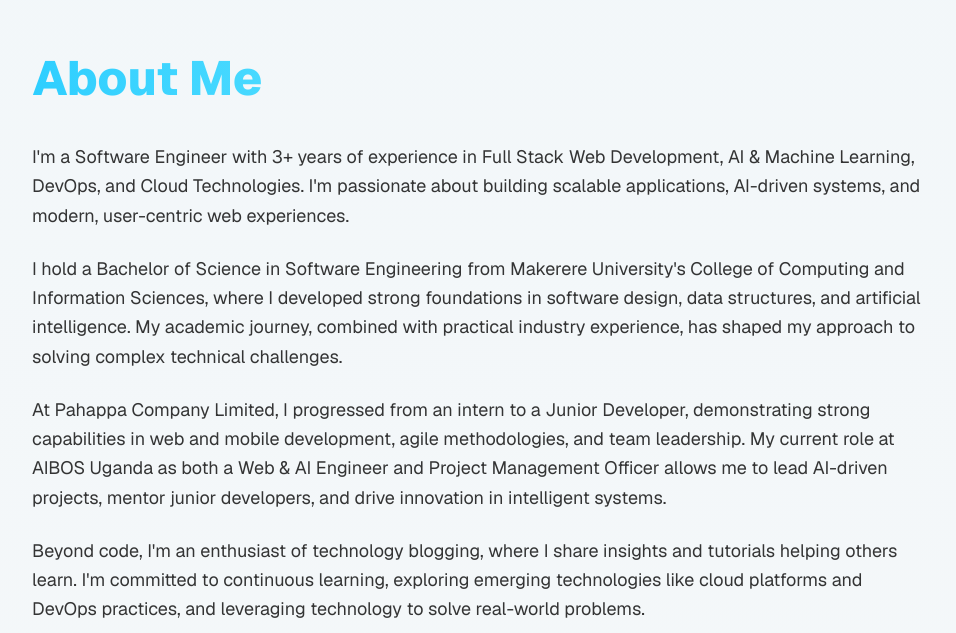
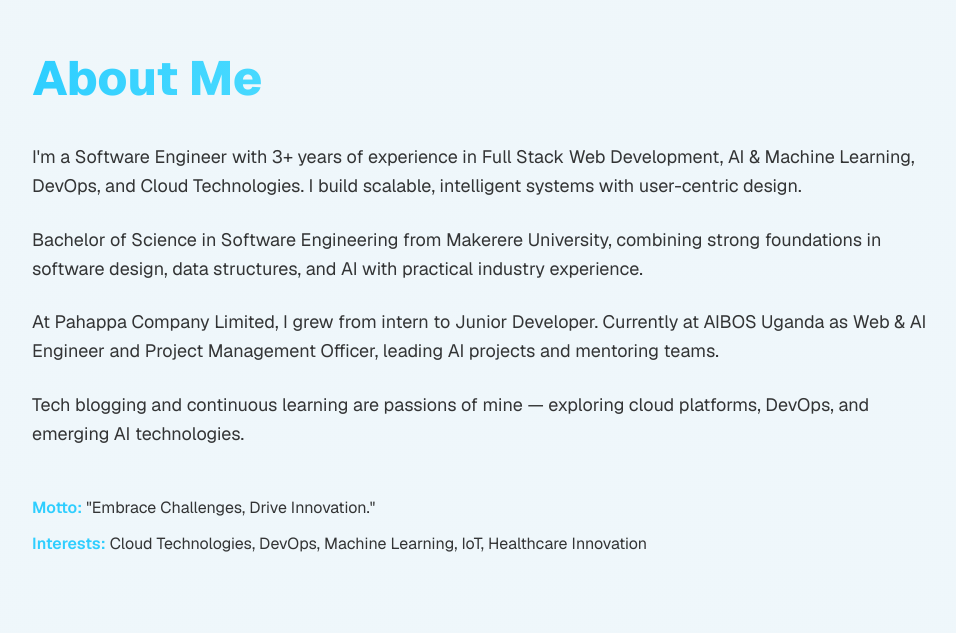
Before and after one commit to NahuriraClintonie/personal-portfolio, a Next.js app: page / in a window 1280 px wide. Shown: the part 907-1540 px from the top of the page, without its empty margins (160-1116 px from the left). Built offline with nearby package versions, Linux system fonts and the light colour scheme.

Commit message:
ui: improve the design of the about section

```diff
--- a/components/about.tsx
+++ b/components/about.tsx
@@ -1,27 +1,35 @@
 const About = () => {
   return (
-    <section id="about" className="py-24 px-6 bg-gradient-to-b from-card/60 via-card/50 to-card/40 dark:from-card/20 dark:via-card/15 dark:to-card/10 rounded-xl shadow-lg">
+    <section
+      id="about"
+      className="py-24 px-6 bg-gradient-to-b from-card/70 via-card/60 to-card/50 dark:from-card/25 dark:via-card/20 dark:to-card/15 rounded-xl shadow-lg"
+      style={{ backgroundColor: 'var(--card)' }}
+    >
       <div className="max-w-4xl mx-auto">
-        <h2 className="text-4xl md:text-5xl font-extrabold mb-10 gradient-text">About Me</h2>
+        <h2 className="text-4xl md:text-5xl font-extrabold mb-10 gradient-text">
+          About Me
+        </h2>
+
         <div className="space-y-6 text-lg text-foreground/85 leading-relaxed">
           <p>
-            I'm a Software Engineer with 3+ years of experience in Full Stack Web Development, AI & Machine Learning, DevOps, and Cloud Technologies. I'm passionate about building scalable applications, AI-driven systems, and modern, user-centric web experiences.
+            I'm a Software Engineer with 3+ years of experience in Full Stack Web Development, AI & Machine Learning, DevOps, and Cloud Technologies. I build scalable, intelligent systems with user-centric design.
           </p>
           <p>
-            I hold a Bachelor of Science in Software Engineering from Makerere University's College of Computing and Information Sciences, where I developed strong foundations in software design, data structures, and artificial intelligence. My academic journey, combined with practical industry experience, has shaped my approach to solving complex technical challenges.
+            Bachelor of Science in Software Engineering from Makerere University, combining strong foundations in software design, data structures, and AI with practical industry experience.
           </p>
           <p>
-            At Pahappa Company Limited, I progressed from an intern to a Junior Developer, demonstrating strong capabilities in web and mobile development, agile methodologies, and team leadership. My current role at AIBOS Uganda as both a Web & AI Engineer and Project Management Officer allows me to lead AI-driven projects, mentor junior developers, and drive innovation in intelligent systems.
+            At Pahappa Company Limited, I grew from intern to Junior Developer. Currently at AIBOS Uganda as Web & AI Engineer and Project Management Officer, leading AI projects and mentoring teams.
           </p>
           <p>
-            Beyond code, I'm an enthusiast of technology blogging, where I share insights and tutorials helping others learn. I'm committed to continuous learning, exploring emerging technologies like cloud platforms and DevOps practices, and leveraging technology to solve real-world problems.
+            Tech blogging and continuous learning are passions of mine — exploring cloud platforms, DevOps, and emerging AI technologies.
           </p>
+
           <div className="pt-6 space-y-3">
             <p className="text-base">
               <span className="font-semibold text-secondary">Motto:</span> "Embrace Challenges, Drive Innovation."
             </p>
             <p className="text-base">
-              <span className="font-semibold text-secondary">Interests:</span> Cloud Technologies, DevOps, Machine Learning, IoT, and Healthcare Innovation
+              <span className="font-semibold text-secondary">Interests:</span> Cloud Technologies, DevOps, Machine Learning, IoT, Healthcare Innovation
             </p>
           </div>
         </div>
```
